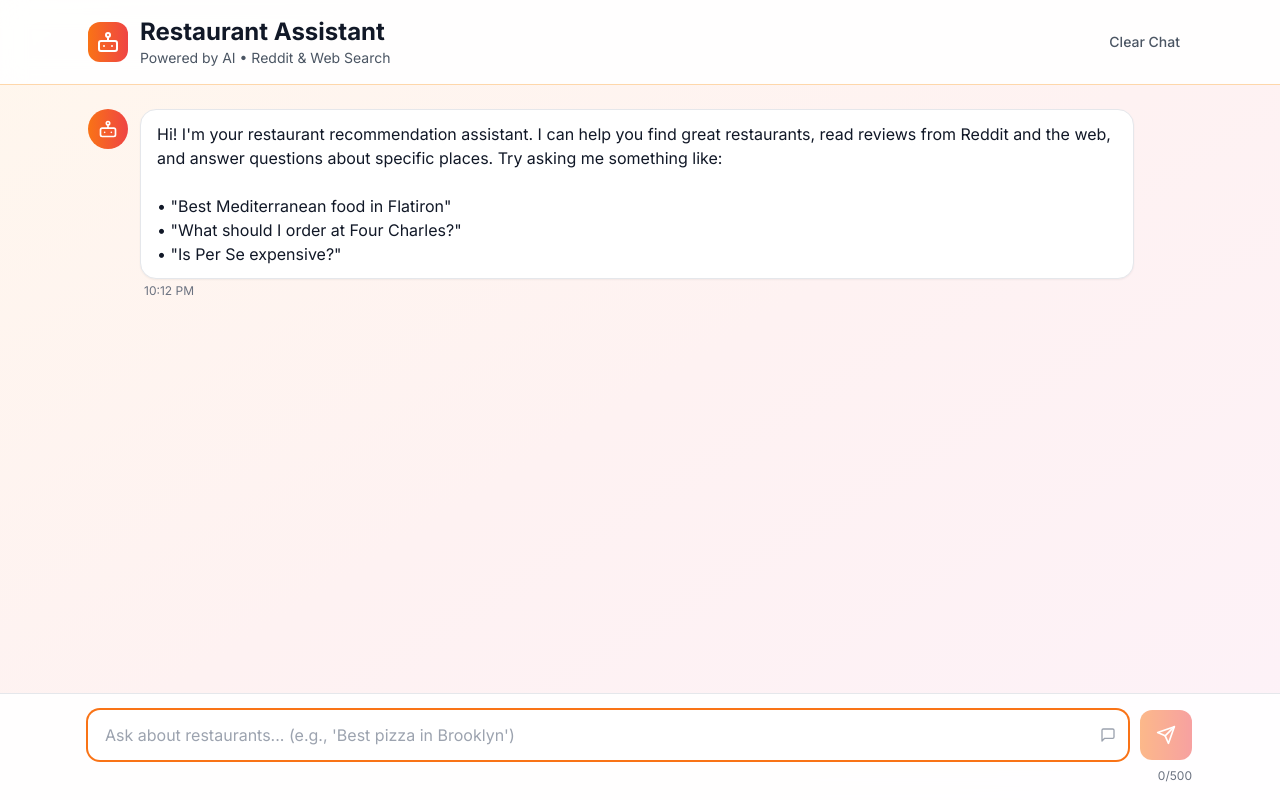
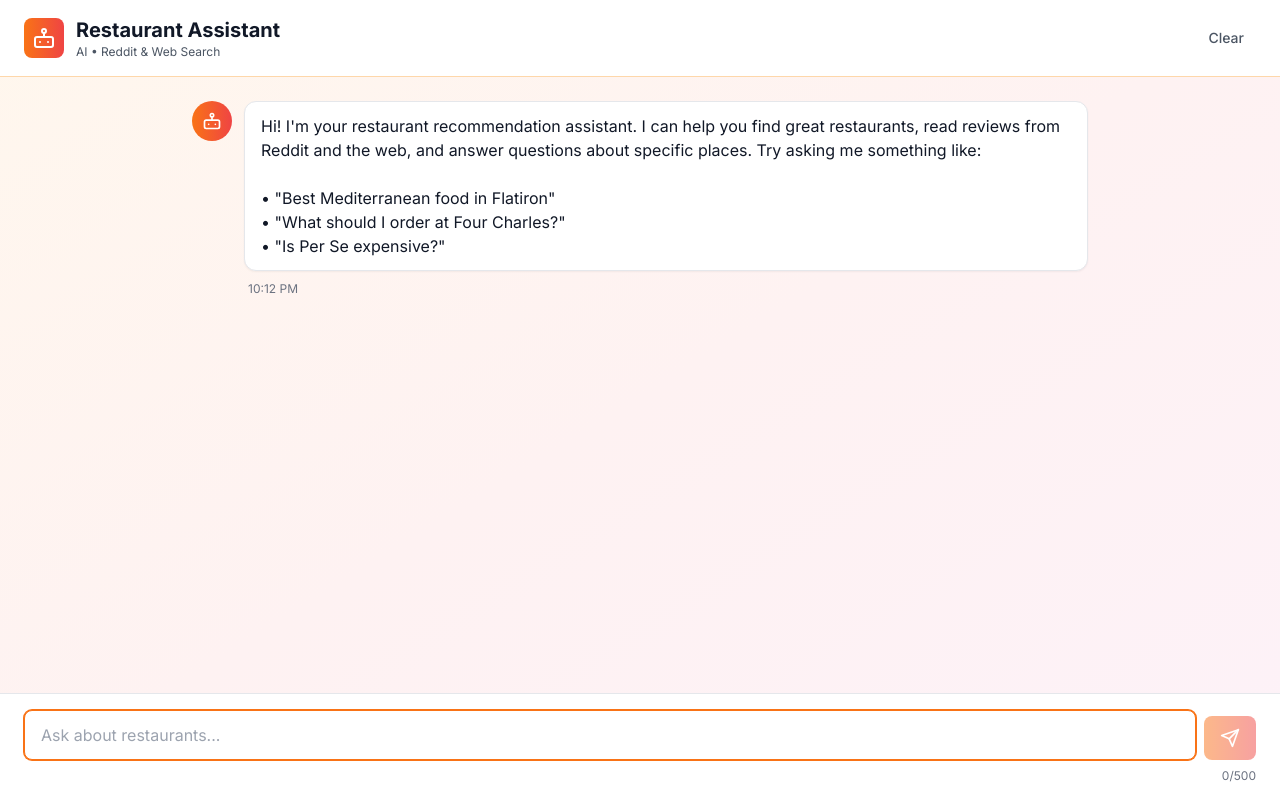
Before and after one commit to kalluru498/restaurant_recommendation_assistant, a Next.js app: page / in a window 1280 px wide. Built offline with nearby package versions, Linux system fonts and the light colour scheme.

Commit message:
mobile ui fix

```diff
--- a/app/page.tsx
+++ b/app/page.tsx
@@ -121,39 +121,39 @@ export default function ChatPage() {
   };
 
   return (
-    <div className="min-h-screen bg-gradient-to-br from-orange-50 via-red-50 to-pink-50">
-      {/* Header - Improved responsive design */}
-      <header className="sticky top-0 z-10 bg-white/90 backdrop-blur-md border-b border-orange-200">
-        <div className="max-w-6xl mx-auto px-3 sm:px-4 lg:px-6 py-3 sm:py-4">
-          <div className="flex items-center justify-between">
-            <div className="flex items-center space-x-2 sm:space-x-3 min-w-0 flex-1">
-              <div className="p-1.5 sm:p-2 bg-gradient-to-r from-orange-500 to-red-500 rounded-lg sm:rounded-xl flex-shrink-0">
+    <div className="min-h-screen bg-gradient-to-br from-orange-50 via-red-50 to-pink-50 overflow-x-hidden">
+      {/* Header - Mobile-first responsive design */}
+      <header className="sticky top-0 z-10 bg-white border-b border-orange-200 w-full">
+        <div className="w-full px-3 sm:px-4 lg:px-6 py-3 sm:py-4">
+          <div className="flex items-center justify-between min-w-0">
+            <div className="flex items-center space-x-2 sm:space-x-3 min-w-0 flex-1 mr-2">
+              <div className="p-1.5 sm:p-2 bg-gradient-to-r from-orange-500 to-red-500 rounded-lg flex-shrink-0">
                 <Bot className="w-5 h-5 sm:w-6 sm:h-6 text-white" />
               </div>
               <div className="min-w-0 flex-1">
-                <h1 className="text-lg sm:text-xl lg:text-2xl font-bold text-gray-900 truncate">
+                <h1 className="text-base sm:text-lg lg:text-xl font-bold text-gray-900 truncate">
                   Restaurant Assistant
                 </h1>
-                <p className="text-xs sm:text-sm text-gray-600 hidden sm:block truncate">
-                  Powered by AI • Reddit & Web Search
+                <p className="text-xs text-gray-600 hidden sm:block truncate">
+                  AI • Reddit & Web Search
                 </p>
               </div>
             </div>
             <button
               onClick={clearChat}
-              className="px-2 sm:px-3 py-1.5 sm:py-2 text-xs sm:text-sm font-medium text-gray-600 hover:text-gray-900 hover:bg-gray-100 rounded-md sm:rounded-lg transition-colors flex-shrink-0"
+              className="px-2 sm:px-3 py-1.5 sm:py-2 text-xs sm:text-sm font-medium text-gray-600 hover:text-gray-900 hover:bg-gray-100 rounded-md transition-colors flex-shrink-0"
+              style={{ WebkitTapHighlightColor: 'transparent' }}
               aria-label="Clear chat"
             >
-              <span className="hidden sm:inline">Clear Chat</span>
-              <span className="sm:hidden">Clear</span>
+              Clear
             </button>
           </div>
         </div>
       </header>
 
-      {/* Main Chat Area - Enhanced responsive spacing */}
-      <main className="max-w-6xl mx-auto px-3 sm:px-4 lg:px-6 pb-28 sm:pb-32">
-        <div className="py-4 sm:py-6 space-y-4 sm:space-y-6">
+      {/* Main Chat Area - No horizontal scroll */}
+      <main className="w-full px-3 sm:px-4 lg:px-6 pb-32 sm:pb-28">
+        <div className="py-4 sm:py-6 space-y-4 sm:space-y-6 max-w-4xl mx-auto">
           {messages.map((message) => (
             <div
               key={message.id}
@@ -176,23 +176,25 @@ export default function ChatPage() {
                 )}
               </div>
 
-              {/* Message Content - Improved responsive width handling */}
+              {/* Message Content - Prevent horizontal overflow */}
               <div
                 className={`flex-1 min-w-0 ${
                   message.role === 'user' ? 'text-right' : 'text-left'
                 }`}
-                style={{
-                  maxWidth: message.role === 'user' ? '85%' : '90%'
-                }}
               >
                 <div
-                  className={`inline-block px-3 sm:px-4 py-2.5 sm:py-3 rounded-xl sm:rounded-2xl break-words ${
+                  className={`inline-block px-3 sm:px-4 py-2.5 sm:py-3 rounded-xl max-w-full overflow-hidden ${
                     message.role === 'user'
-                      ? 'bg-blue-500 text-white max-w-full'
-                      : 'bg-white border border-gray-200 text-gray-900 shadow-sm max-w-full'
+                      ? 'bg-blue-500 text-white'
+                      : 'bg-white border border-gray-200 text-gray-900 shadow-sm'
                   }`}
+                  style={{
+                    wordBreak: 'break-word',
+                    overflowWrap: 'break-word',
+                    hyphens: 'auto'
+                  }}
                 >
-                  <div className="whitespace-pre-wrap text-sm sm:text-base leading-relaxed word-wrap break-words">
+                  <div className="whitespace-pre-wrap text-sm sm:text-base leading-relaxed">
                     {message.content}
                   </div>
 
@@ -207,7 +209,14 @@ export default function ChatPage() {
                       </div>
                       <div className="space-y-1">
                         {message.sources.map((source, index) => (
-                          <div key={index} className="text-xs text-gray-600 bg-gray-50 px-2 py-1 rounded break-words">
+                          <div
+                            key={index}
+                            className="text-xs text-gray-600 bg-gray-50 px-2 py-1 rounded"
+                            style={{
+                              wordBreak: 'break-word',
+                              overflowWrap: 'break-word'
+                            }}
+                          >
                             {source}
                           </div>
                         ))}
@@ -250,17 +259,20 @@ export default function ChatPage() {
         </div>
       </main>
 
-      {/* Error Banner - Responsive positioning */}
+      {/* Error Banner - No horizontal overflow */}
       {error && (
-        <div className="fixed top-16 sm:top-20 left-2 right-2 sm:left-4 sm:right-4 z-20 max-w-6xl mx-auto">
-          <div className="bg-red-50 border border-red-200 rounded-lg p-3 sm:p-4 flex items-start sm:items-center gap-2 sm:gap-3">
+        <div className="fixed top-16 sm:top-20 left-2 right-2 z-20">
+          <div className="bg-red-50 border border-red-200 rounded-lg p-3 sm:p-4 flex items-start gap-2 sm:gap-3 max-w-4xl mx-auto">
             <AlertCircle className="w-4 h-4 sm:w-5 sm:h-5 text-red-500 flex-shrink-0 mt-0.5 sm:mt-0" />
             <div className="flex-1 min-w-0">
-              <p className="text-sm text-red-700 break-words">{error}</p>
+              <p className="text-sm text-red-700" style={{ wordBreak: 'break-word' }}>
+                {error}
+              </p>
             </div>
             <button
               onClick={() => setError(null)}
-              className="text-red-500 hover:text-red-700 text-lg sm:text-xl flex-shrink-0 leading-none"
+              className="text-red-500 hover:text-red-700 text-lg leading-none flex-shrink-0"
+              style={{ WebkitTapHighlightColor: 'transparent' }}
               aria-label="Dismiss error"
             >
               ×
@@ -269,11 +281,11 @@ export default function ChatPage() {
         </div>
       )}
 
-      {/* Input Form - Enhanced responsive design */}
-      <div className="fixed bottom-0 left-0 right-0 bg-white/90 backdrop-blur-md border-t border-gray-200 safe-area-pb">
-        <div className="max-w-6xl mx-auto px-3 sm:px-4 lg:px-6 py-3 sm:py-4">
-          <div className="flex gap-2 sm:gap-3">
-            <div className="flex-1 relative min-w-0">
+      {/* Input Form - Mobile-optimized design */}
+      <div className="fixed bottom-0 left-0 right-0 bg-white border-t border-gray-200 safe-area-inset-bottom">
+        <div className="w-full max-w-none px-3 sm:px-4 lg:px-6 py-3 sm:py-4">
+          <div className="flex items-end gap-2 w-full">
+            <div className="flex-1 min-w-0">
               <input
                 ref={inputRef}
                 type="text"
@@ -285,31 +297,46 @@ export default function ChatPage() {
                     handleSubmit(e);
                   }
                 }}
-                placeholder="Ask about restaurants... (e.g., 'Best pizza in Brooklyn')"
-                className="w-full px-3 sm:px-4 py-2.5 sm:py-3 pr-10 sm:pr-12 border border-gray-300 rounded-lg sm:rounded-xl focus:ring-2 focus:ring-orange-500 focus:border-transparent outline-none text-sm sm:text-base resize-none"
+                placeholder="Ask about restaurants..."
+                className="w-full px-3 sm:px-4 py-3 border border-gray-300 rounded-lg focus:ring-1 focus:ring-orange-500 focus:border-orange-500 outline-none text-base bg-white disabled:bg-gray-50 disabled:text-gray-500"
+                style={{
+                  WebkitAppearance: 'none',
+                  WebkitTapHighlightColor: 'transparent',
+                  fontSize: '16px' // Prevents zoom on iOS
+                }}
                 disabled={isLoading}
                 maxLength={500}
+                autoComplete="off"
+                autoCorrect="off"
+                autoCapitalize="off"
+                spellCheck="false"
               />
-              <div className="absolute right-2.5 sm:right-3 top-1/2 transform -translate-y-1/2 pointer-events-none">
-                <MessageSquare className="w-4 h-4 text-gray-400" />
+              {/* Character count inside input area on mobile */}
+              <div className="mt-1 text-xs text-gray-400 px-1 sm:hidden">
+                <span className={input.length > 450 ? 'text-orange-600 font-medium' : ''}>
+                  {input.length}/500
+                </span>
               </div>
             </div>
             <button
-              type="submit"
+              onClick={handleSubmit}
               disabled={!input.trim() || isLoading}
-              className="px-3 sm:px-4 py-2.5 sm:py-3 bg-gradient-to-r from-orange-500 to-red-500 text-white rounded-lg sm:rounded-xl hover:from-orange-600 hover:to-red-600 focus:ring-2 focus:ring-orange-500 focus:ring-offset-2 disabled:opacity-50 disabled:cursor-not-allowed transition-all duration-200 flex items-center justify-center min-w-[44px] sm:min-w-[48px] flex-shrink-0"
+              className="flex-shrink-0 w-12 h-12 sm:w-auto sm:h-auto sm:px-4 sm:py-3 bg-gradient-to-r from-orange-500 to-red-500 text-white rounded-lg hover:from-orange-600 hover:to-red-600 focus:ring-2 focus:ring-orange-500 focus:ring-offset-1 disabled:opacity-50 disabled:cursor-not-allowed transition-all duration-200 flex items-center justify-center touch-manipulation"
+              style={{
+                WebkitTapHighlightColor: 'transparent'
+              }}
               aria-label="Send message"
             >
               {isLoading ? (
-                <Loader2 className="w-4 h-4 sm:w-5 sm:h-5 animate-spin" />
+                <Loader2 className="w-5 h-5 animate-spin" />
               ) : (
-                <Send className="w-4 h-4 sm:w-5 sm:h-5" />
+                <Send className="w-5 h-5" />
               )}
             </button>
           </div>
 
-          {/* Character count - Responsive positioning */}
-          <div className="mt-1.5 sm:mt-2 text-xs text-gray-500 text-right">
+          {/* Character count - Hidden on mobile, shown on desktop */}
+          <div className="mt-2 text-xs text-gray-500 text-right hidden sm:block">
             <span className={input.length > 450 ? 'text-orange-600 font-medium' : ''}>
               {input.length}/500
             </span>
```
